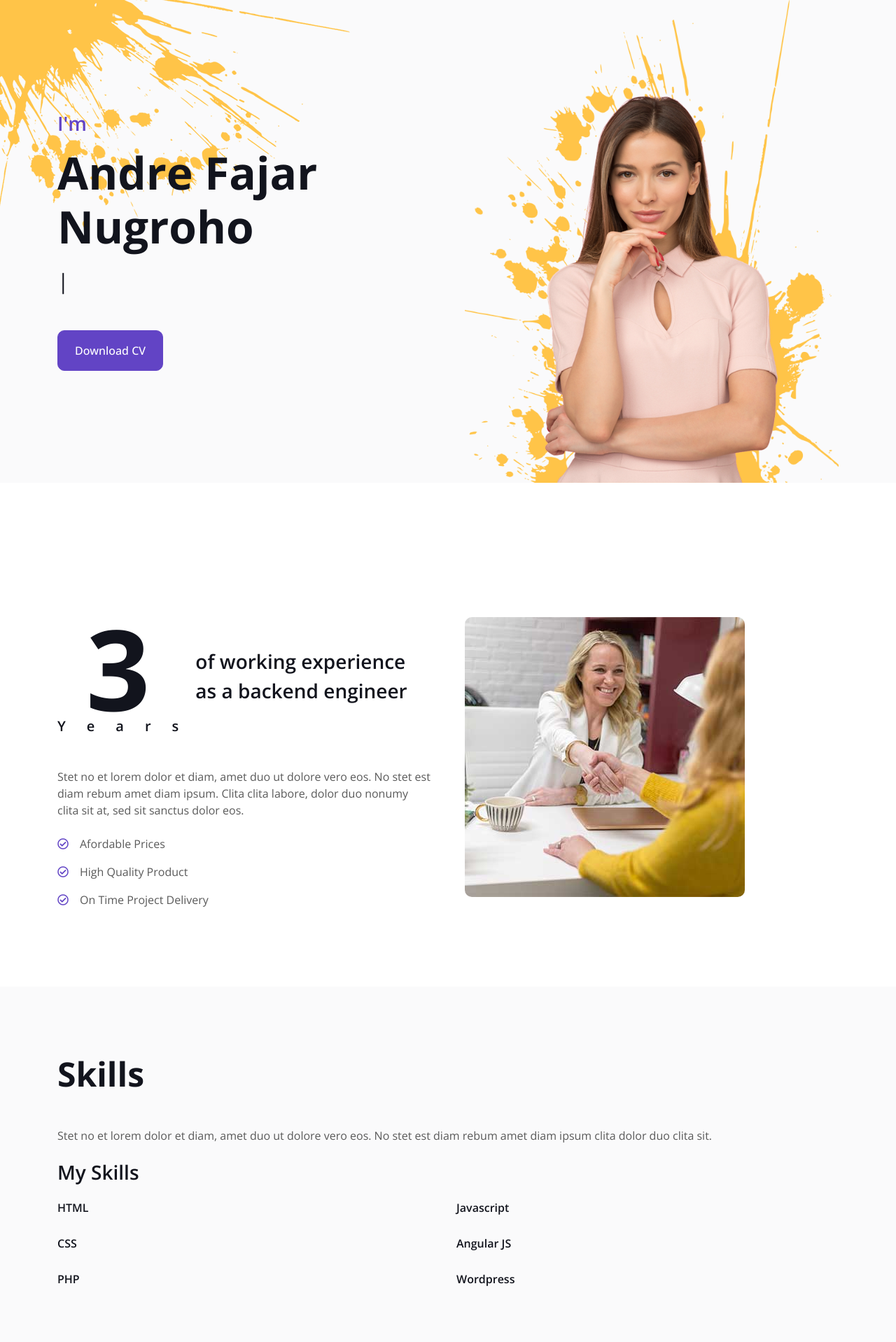
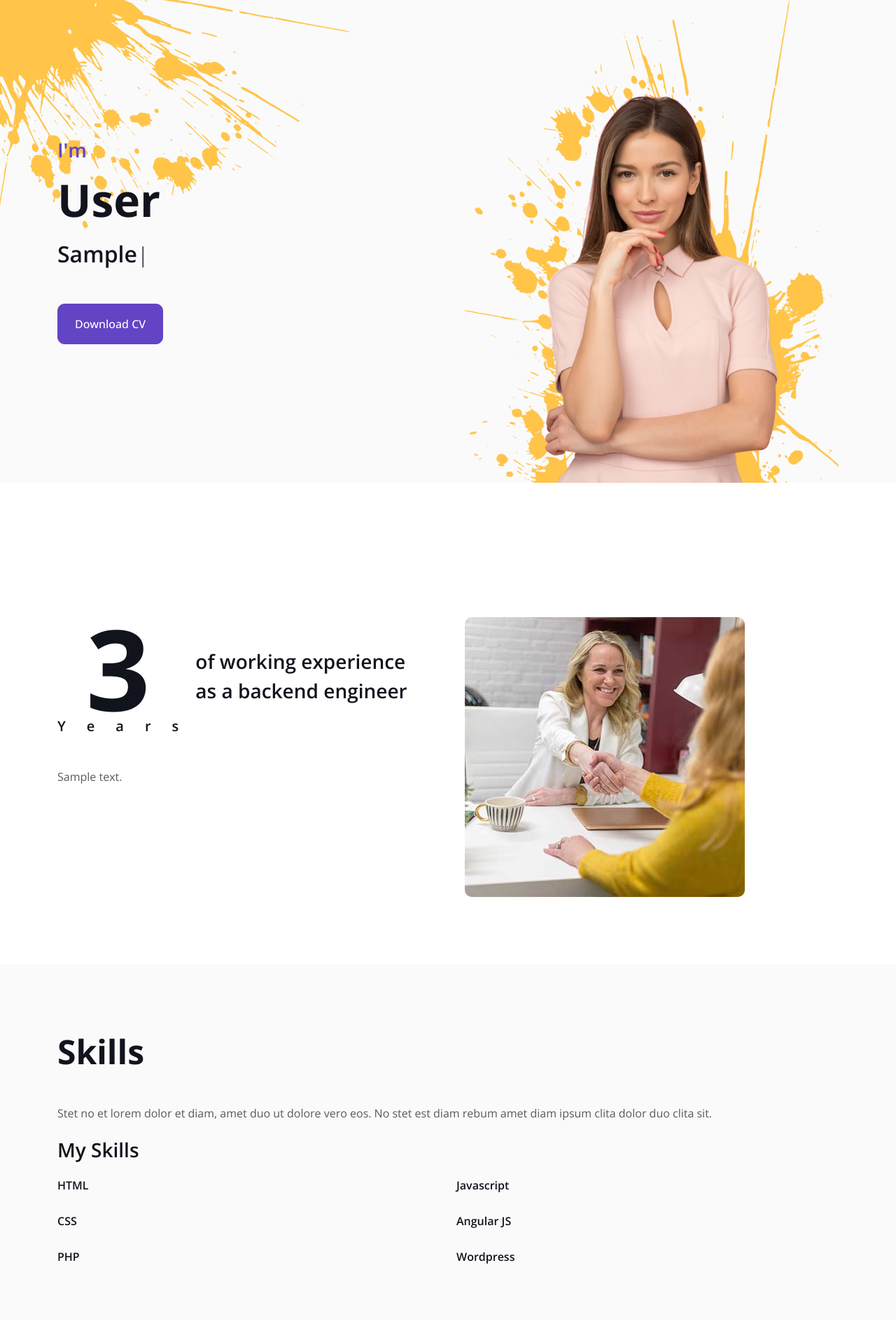
Before and after one commit to andre-fajar-n/Profile-Page, a Django app: page / in a window 1280 px wide. Shown: the top 1918 px of the page at 70% size. Run offline with Django 4.2, Linux system fonts and the light colour scheme; tables that the repository leaves empty hold one stand-in row (values such as "Sample post"); parts of the project's set-up code (start-up, migrations or seed data) failed here and were passed over; some libraries are stand-ins or nearby versions.

Commit message:
add about and user data in html template

```diff
--- a/profile_page/models.py
+++ b/profile_page/models.py
@@ -8,10 +8,14 @@ class About(models.Model):
     nickname = models.CharField(max_length=20, null=False)
     job_position = models.CharField(max_length=50, null=False)
     cv_url = models.CharField(max_length=255)
-    start_working = models.DateTimeField(null=False)
+    start_working = models.DateField(null=False)
     summary = models.TextField()
     phone_number = models.CharField(max_length=20)
     address = models.CharField(max_length=255)
+    facebook_username = models.CharField(max_length=20, default='')
+    github_username = models.CharField(max_length=20, default='')
+    linkedin_username = models.CharField(max_length=20, default='')
+    instagram_username = models.CharField(max_length=20, default='')
     created_at = models.DateTimeField(auto_now_add=True)
 
     def __str__(self) -> str:
--- a/profile_page/templates/index.html
+++ b/profile_page/templates/index.html
@@ -60,7 +60,7 @@
                 <a href="#exp-edu" class="nav-item nav-link">Exp & Edu</a>
             </div>
             <a href="index.html" class="navbar-brand bg-secondary py-3 px-4 mx-3 d-none d-lg-block">
-                <h1 class="text-primary fw-bold m-0">Andre</h1>
+                <h1 class="text-primary fw-bold m-0">{{about.nickname}}</h1>
             </a>
             <div class="navbar-nav me-auto py-0">
                 <a href="#award" class="nav-item nav-link">Awards</a>
@@ -78,11 +78,11 @@
             <div class="row g-5 align-items-center">
                 <div class="col-lg-6 py-6 pb-0 pt-lg-0">
                     <h3 class="text-primary mb-3">I'm</h3>
-                    <h1 class="display-3 mb-3">Andre Fajar Nugroho</h1>
+                    <h1 class="display-3 mb-3">{{about}}</h1>
                     <h2 class="typed-text-output d-inline"></h2>
-                    <div class="typed-text d-none">Backend Engineer</div>
+                    <div class="typed-text d-none">{{about.job_position}}</div>
                     <div class="d-flex align-items-center pt-5">
-                        <a href="" class="btn btn-primary py-3 px-4 me-5">Download CV</a>
+                        <a href="{{about.cv_url}}" target="_blank" class="btn btn-primary py-3 px-4 me-5">Download CV</a>
                     </div>
                 </div>
                 <div class="col-lg-6">
@@ -101,15 +101,15 @@
                 <div class="col-lg-6 wow fadeInUp" data-wow-delay="0.1s">
                     <div class="d-flex align-items-center mb-5">
                         <div class="years flex-shrink-0 text-center me-4">
-                            <h1 class="display-1 mb-0">3</h1>
+                            <h1 class="display-1 mb-0">{{years_experience}}</h1>
                             <h5 class="mb-0">Years</h5>
                         </div>
                         <h3 class="lh-base mb-0">of working experience as a backend engineer</h3>
                     </div>
-                    <p class="mb-4">Stet no et lorem dolor et diam, amet duo ut dolore vero eos. No stet est diam rebum amet diam ipsum. Clita clita labore, dolor duo nonumy clita sit at, sed sit sanctus dolor eos.</p>
-                    <p class="mb-3"><i class="far fa-check-circle text-primary me-3"></i>Afordable Prices</p>
+                    <p class="mb-4">{{about.summary}}</p>
+                    <!-- <p class="mb-3"><i class="far fa-check-circle text-primary me-3"></i>Afordable Prices</p>
                     <p class="mb-3"><i class="far fa-check-circle text-primary me-3"></i>High Quality Product</p>
-                    <p class="mb-3"><i class="far fa-check-circle text-primary me-3"></i>On Time Project Delivery</p>
+                    <p class="mb-3"><i class="far fa-check-circle text-primary me-3"></i>On Time Project Delivery</p> -->
                 </div>
                 <div class="col-lg-6 wow fadeInUp" data-wow-delay="0.5s">
                     <img class="img-fluid rounded" src="{% static 'img/about-1.jpg' %}" alt="">
@@ -452,22 +452,21 @@
             </div> -->
             <div class="row g-5">
                 <div class="col-lg-5 col-md-6 wow fadeInUp" data-wow-delay="0.1s">
-                    <p class="mb-2">My office:</p>
-                    <h3 class="fw-bold">123 Street, New York, USA</h3>
+                    <p class="mb-2">My address:</p>
+                    <h3 class="fw-bold">{{about.address}}</h3>
                     <hr class="w-100">
                     <p class="mb-2">Call me:</p>
-                    <h3 class="fw-bold">+012 345 6789</h3>
+                    <h3 class="fw-bold">{{about.phone_number}}</h3>
                     <hr class="w-100">
                     <p class="mb-2">Mail me:</p>
-                    <h3 class="fw-bold">info@example.com</h3>
+                    <h3 class="fw-bold">{{user.email}}</h3>
                     <hr class="w-100">
                     <p class="mb-2">Follow me:</p>
                     <div class="d-flex pt-2">
-                        <a class="btn btn-square btn-primary me-2" href=""><i class="fab fa-whatsapp"></i></a>
-                        <a class="btn btn-square btn-primary me-2" href=""><i class="fab fa-facebook-f"></i></a>
-                        <a class="btn btn-square btn-primary me-2" href=""><i class="fab fa-github"></i></a>
-                        <a class="btn btn-square btn-primary me-2" href=""><i class="fab fa-linkedin-in"></i></a>
-                        <a class="btn btn-square btn-primary me-2" href=""><i class="fab fa-instagram"></i></a>
+                        <a class="btn btn-square btn-primary me-2" target="_blank" href="https://facebook.com/{{about.facebook_username}}"><i class="fab fa-facebook-f"></i></a>
+                        <a class="btn btn-square btn-primary me-2" target="_blank" href="https://github.com/{{about.github_username}}"><i class="fab fa-github"></i></a>
+                        <a class="btn btn-square btn-primary me-2" target="_blank" href="https://linkedin.com/in/{{about.linkedin_username}}"><i class="fab fa-linkedin-in"></i></a>
+                        <a class="btn btn-square btn-primary me-2" target="_blank" href="https://instagram.com/{{about.instagram_username}}"><i class="fab fa-instagram"></i></a>
                     </div>
                 </div>
                 <div class="col-lg-7 col-md-6 wow fadeInUp" data-wow-delay="0.5s">
@@ -515,7 +514,7 @@
             <div class="container">
                 <div class="row">
                     <div class="col-md-6 text-center text-md-start mb-3 mb-md-0">
-                        &copy; <a class="border-bottom text-secondary" href="https://andrefajarn.vercel.app">Andre Fajar N</a>, All Right Reserved.
+                        &copy; <a class="border-bottom text-secondary" href="https://andre-fajar-n.up.railway.app">Andre Fajar N</a>, All Right Reserved.
                     </div>
                     <div class="col-md-6 text-center text-md-end">
                         <!--/*** This template is free as long as you keep the footer author’s credit link/attribution link/backlink. If you'd like to use the template without the footer author’s credit link/attribution link/backlink, you can purchase the Credit Removal License from "https://htmlcodex.com/credit-removal". Thank you for your support. ***/-->
--- /dev/null
+++ b/profile_page/utils.py
@@ -0,0 +1,3 @@
+from pytz import timezone
+
+jkt_tz = timezone("Asia/Jakarta")
--- a/profile_page/views.py
+++ b/profile_page/views.py
@@ -1,7 +1,26 @@
 # example/views.py
+from django.shortcuts import render
+from . import models, utils
 from datetime import datetime
-from django.shortcuts import render
+from django.contrib.auth.models import User
 
 
 def index(request):
-    return render(request, "index.html")
+    now = datetime.now(tz=utils.jkt_tz)
+
+    # get about data
+    about = models.About.objects.latest("created_at")
+    start_working = datetime(about.start_working.year,
+                             about.start_working.month, about.start_working.day, tzinfo=utils.jkt_tz)
+    delta = now - start_working
+
+    # get user data
+    user = User.objects.get()
+
+    data = {
+        "about": about,
+        "years_experience": int(delta.total_seconds()//(3600*24*365.25)),
+        "user": user,
+    }
+
+    return render(request, "index.html", data)
```
Also changed, not shown: profile_page/admin.py (+15 -2 lines), profile_page/migrations/0002_about_facebook_username_about_github_username_and_more.py (added).
